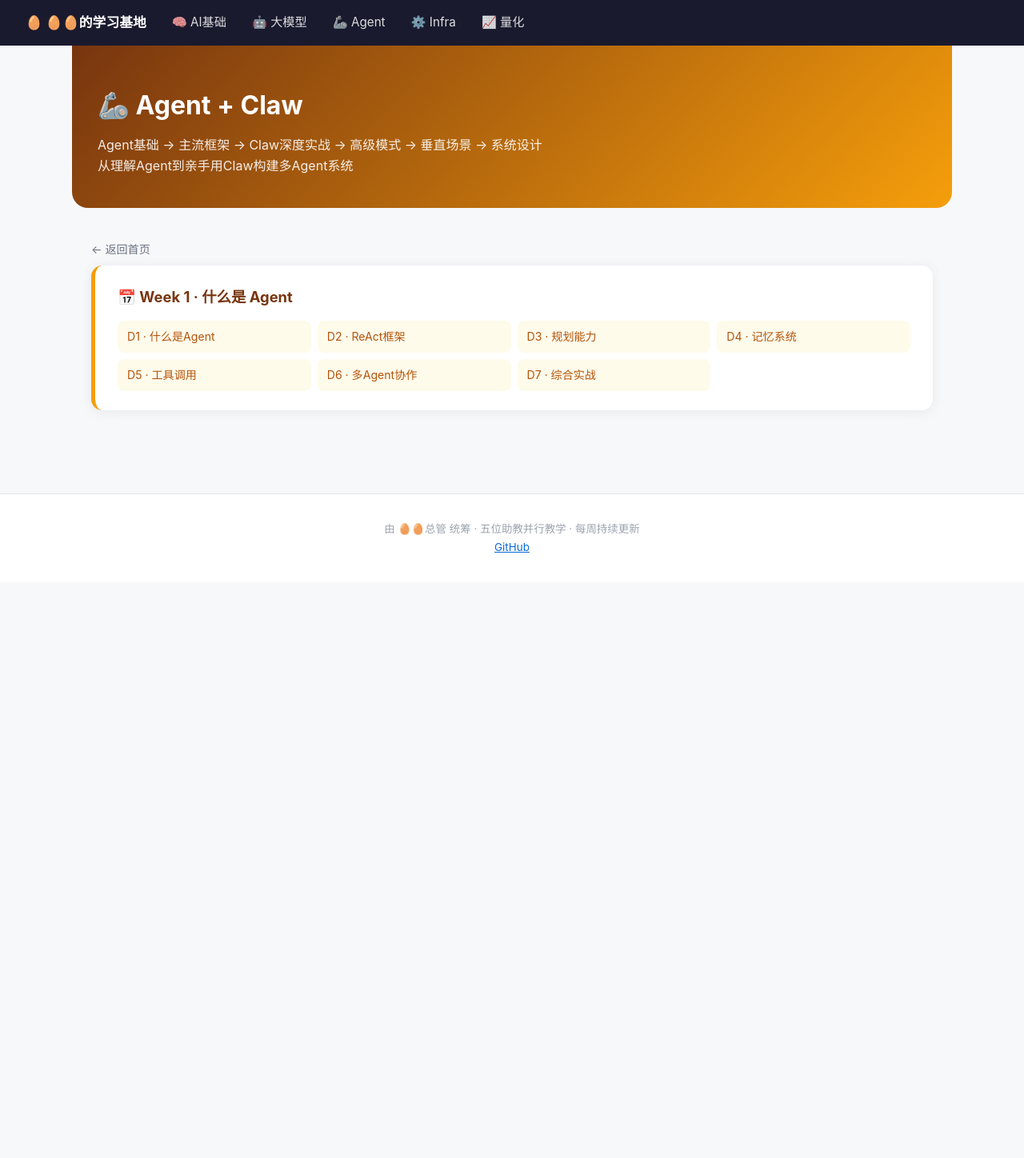
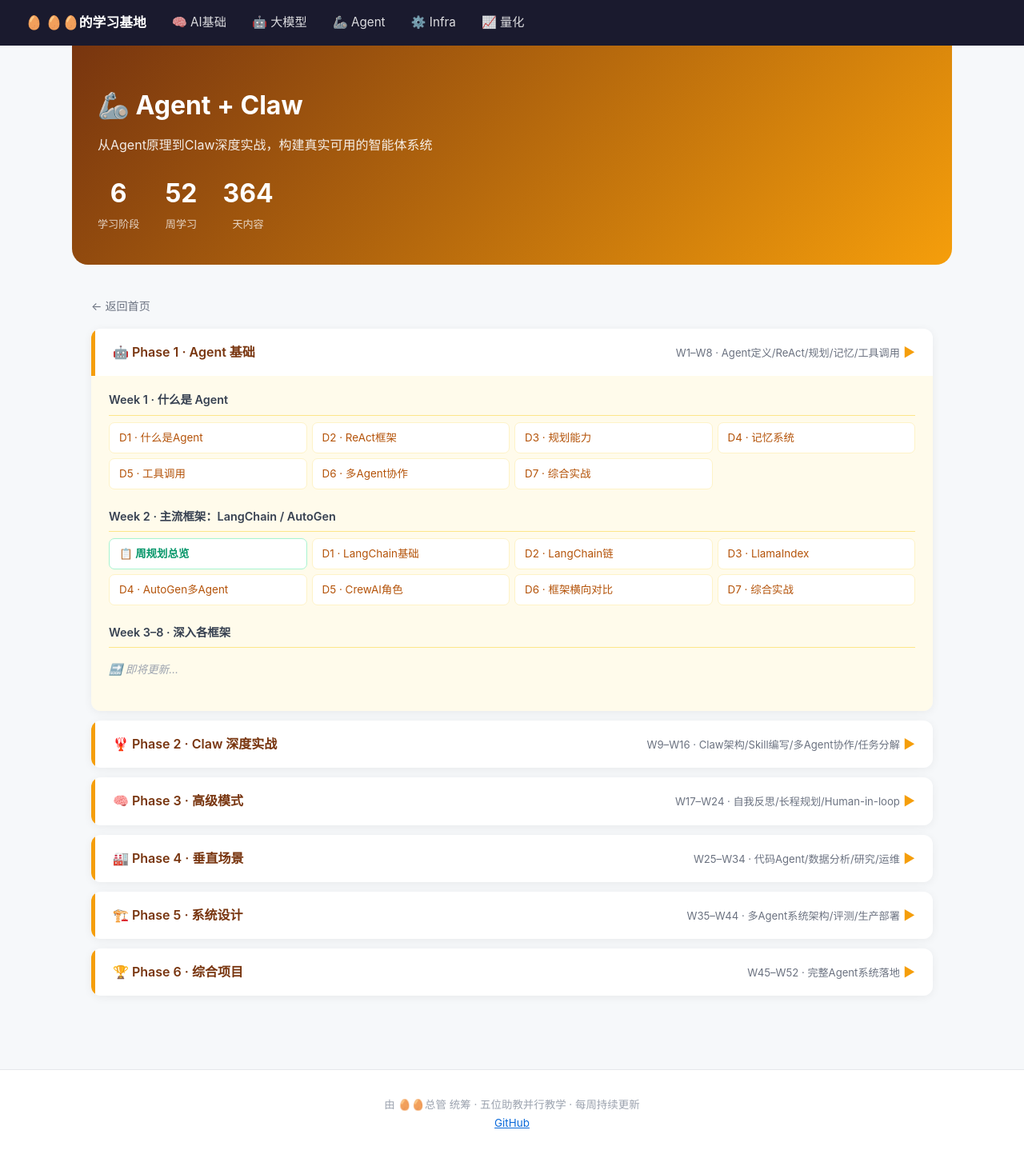
Before and after one commit to Lingbo-Huang/dandan-learn, a Jekyll site: the page built from agent/index.md, in a window 1280 px wide. Shown: the whole page at 80% size. Built offline with Jekyll 4.4.1, drawn with Linux system fonts in a browser that asks for light colours; before the commit the page ends 900 px from its top, so only the background shows below that.

Commit message:
Update agent/index.md

```diff
--- a/agent/index.md
+++ b/agent/index.md
@@ -6,32 +6,127 @@
 <style>
 .track-hero { background: linear-gradient(135deg, #78350f, #f59e0b); color: white; padding: 48px 32px 40px; margin: -32px -24px 40px; border-radius: 0 0 20px 20px; }
 .track-hero h1 { font-size: 2em; margin-bottom: 10px; }
-.track-hero p { opacity: 0.9; font-size: 1em; line-height: 1.6; }
-.week-card { background: white; border-radius: 14px; padding: 24px 28px; margin-bottom: 24px; box-shadow: 0 2px 16px rgba(0,0,0,0.07); border-left: 5px solid #f59e0b; }
-.week-card h2 { font-size: 1.15em; margin-bottom: 14px; color: #78350f; }
-.week-card ul { list-style: none; padding: 0; margin: 0; display: grid; grid-template-columns: repeat(auto-fill, minmax(220px, 1fr)); gap: 8px; }
-.week-card ul li a { display: block; padding: 8px 12px; background: #fffbeb; border-radius: 8px; color: #b45309; text-decoration: none; font-size: 0.88em; transition: background 0.15s; }
-.week-card ul li a:hover { background: #fef3c7; text-decoration: none; }
-.back { margin-bottom: 8px; font-size: 0.88em; }
+.track-hero p { opacity: 0.9; line-height: 1.6; }
+.track-hero .stats { display: flex; gap: 32px; margin-top: 20px; }
+.track-hero .stat { text-align: center; }
+.track-hero .stat .num { font-size: 2em; font-weight: 700; }
+.track-hero .stat .label { font-size: 0.82em; opacity: 0.75; }
+.back { margin-bottom: 16px; font-size: 0.88em; }
 .back a { color: #6b7280; text-decoration: none; }
+.phase { margin-bottom: 12px; border-radius: 12px; overflow: hidden; box-shadow: 0 2px 12px rgba(0,0,0,0.06); }
+.phase-header { display: flex; align-items: center; justify-content: space-between; padding: 16px 22px; background: white; cursor: pointer; border-left: 5px solid #f59e0b; user-select: none; }
+.phase-header:hover { background: #fffbeb; }
+.phase-header .phase-title { font-weight: 600; font-size: 1em; color: #78350f; }
+.phase-header .phase-meta { font-size: 0.82em; color: #6b7280; }
+.phase-header .arrow { transition: transform 0.2s; color: #f59e0b; }
+.phase-body { display: none; background: #fffbeb; padding: 12px 22px 16px; }
+.phase.open .phase-body { display: block; }
+.phase.open .arrow { transform: rotate(90deg); }
+.week-section { margin-bottom: 16px; }
+.week-title { font-size: 0.9em; font-weight: 600; color: #374151; margin-bottom: 8px; padding: 6px 0; border-bottom: 1px solid #fde68a; }
+.day-links { display: grid; grid-template-columns: repeat(auto-fill, minmax(200px, 1fr)); gap: 6px; }
+.day-links a { display: block; padding: 7px 12px; background: white; border-radius: 7px; color: #b45309; text-decoration: none; font-size: 0.84em; border: 1px solid #fef3c7; transition: all 0.15s; }
+.day-links a:hover { background: #fef3c7; text-decoration: none; }
+.day-links a.plan { color: #059669; border-color: #a7f3d0; font-weight: 600; }
+.coming-soon { color: #9ca3af; font-size: 0.85em; font-style: italic; padding: 8px 0; }
 </style>
+
+<script>
+document.addEventListener('DOMContentLoaded', function() {
+  document.querySelectorAll('.phase-header').forEach(function(h) {
+    h.addEventListener('click', function() { h.parentElement.classList.toggle('open'); });
+  });
+  var first = document.querySelector('.phase');
+  if (first) first.classList.add('open');
+});
+</script>
 
 <div class="track-hero">
   <h1>🦾 Agent + Claw</h1>
-  <p>Agent基础 → 主流框架 → Claw深度实战 → 高级模式 → 垂直场景 → 系统设计<br>从理解Agent到亲手用Claw构建多Agent系统</p>
+  <p>从Agent原理到Claw深度实战，构建真实可用的智能体系统</p>
+  <div class="stats">
+    <div class="stat"><div class="num">6</div><div class="label">学习阶段</div></div>
+    <div class="stat"><div class="num">52</div><div class="label">周学习</div></div>
+    <div class="stat"><div class="num">364</div><div class="label">天内容</div></div>
+  </div>
 </div>
 
 <p class="back"><a href="{{ '/' | relative_url }}">← 返回首页</a></p>
 
-<div class="week-card">
-  <h2>📅 Week 1 · 什么是 Agent</h2>
-  <ul>
-    <li><a href="{{ '/agent/week01/agent-w1-what-is-agent' | relative_url }}">D1 · 什么是Agent</a></li>
-    <li><a href="{{ '/agent/week01/agent-w1-react-framework' | relative_url }}">D2 · ReAct框架</a></li>
-    <li><a href="{{ '/agent/week01/agent-w1-planning' | relative_url }}">D3 · 规划能力</a></li>
-    <li><a href="{{ '/agent/week01/agent-w1-memory-system' | relative_url }}">D4 · 记忆系统</a></li>
-    <li><a href="{{ '/agent/week01/agent-w1-tool-calling' | relative_url }}">D5 · 工具调用</a></li>
-    <li><a href="{{ '/agent/week01/agent-w1-multi-agent' | relative_url }}">D6 · 多Agent协作</a></li>
-    <li><a href="{{ '/agent/week01/agent-w1-capstone-project' | relative_url }}">D7 · 综合实战</a></li>
-  </ul>
+<div class="phase">
+  <div class="phase-header">
+    <span class="phase-title">🤖 Phase 1 · Agent 基础</span>
+    <span><span class="phase-meta">W1–W8 · Agent定义/ReAct/规划/记忆/工具调用</span> <span class="arrow">▶</span></span>
+  </div>
+  <div class="phase-body">
+    <div class="week-section">
+      <div class="week-title">Week 1 · 什么是 Agent</div>
+      <div class="day-links">
+        <a href="{{ '/agent/week01/agent-w1-what-is-agent' | relative_url }}">D1 · 什么是Agent</a>
+        <a href="{{ '/agent/week01/agent-w1-react-framework' | relative_url }}">D2 · ReAct框架</a>
+        <a href="{{ '/agent/week01/agent-w1-planning' | relative_url }}">D3 · 规划能力</a>
+        <a href="{{ '/agent/week01/agent-w1-memory-system' | relative_url }}">D4 · 记忆系统</a>
+        <a href="{{ '/agent/week01/agent-w1-tool-calling' | relative_url }}">D5 · 工具调用</a>
+        <a href="{{ '/agent/week01/agent-w1-multi-agent' | relative_url }}">D6 · 多Agent协作</a>
+        <a href="{{ '/agent/week01/agent-w1-capstone-project' | relative_url }}">D7 · 综合实战</a>
+      </div>
+    </div>
+    <div class="week-section">
+      <div class="week-title">Week 2 · 主流框架：LangChain / AutoGen</div>
+      <div class="day-links">
+        <a href="{{ '/agent/week02/agent-w2-week-plan' | relative_url }}" class="plan">📋 周规划总览</a>
+        <a href="{{ '/agent/week02/agent-w2-langchain-basics' | relative_url }}">D1 · LangChain基础</a>
+        <a href="{{ '/agent/week02/agent-w2-langchain-chains' | relative_url }}">D2 · LangChain链</a>
+        <a href="{{ '/agent/week02/agent-w2-llamaindex-intro' | relative_url }}">D3 · LlamaIndex</a>
+        <a href="{{ '/agent/week02/agent-w2-autogen-multiagent' | relative_url }}">D4 · AutoGen多Agent</a>
+        <a href="{{ '/agent/week02/agent-w2-crewai-roles' | relative_url }}">D5 · CrewAI角色</a>
+        <a href="{{ '/agent/week02/agent-w2-framework-comparison' | relative_url }}">D6 · 框架横向对比</a>
+        <a href="{{ '/agent/week02/agent-w2-capstone' | relative_url }}">D7 · 综合实战</a>
+      </div>
+    </div>
+    <div class="week-section">
+      <div class="week-title">Week 3–8 · 深入各框架</div>
+      <p class="coming-soon">🔜 即将更新…</p>
+    </div>
+  </div>
 </div>
+
+<div class="phase">
+  <div class="phase-header">
+    <span class="phase-title">🦞 Phase 2 · Claw 深度实战</span>
+    <span><span class="phase-meta">W9–W16 · Claw架构/Skill编写/多Agent协作/任务分解</span> <span class="arrow">▶</span></span>
+  </div>
+  <div class="phase-body"><p class="coming-soon">🔜 即将开启…</p></div>
+</div>
+
+<div class="phase">
+  <div class="phase-header">
+    <span class="phase-title">🧠 Phase 3 · 高级模式</span>
+    <span><span class="phase-meta">W17–W24 · 自我反思/长程规划/Human-in-loop</span> <span class="arrow">▶</span></span>
+  </div>
+  <div class="phase-body"><p class="coming-soon">🔜 即将开启…</p></div>
+</div>
+
+<div class="phase">
+  <div class="phase-header">
+    <span class="phase-title">🏭 Phase 4 · 垂直场景</span>
+    <span><span class="phase-meta">W25–W34 · 代码Agent/数据分析/研究/运维</span> <span class="arrow">▶</span></span>
+  </div>
+  <div class="phase-body"><p class="coming-soon">🔜 即将开启…</p></div>
+</div>
+
+<div class="phase">
+  <div class="phase-header">
+    <span class="phase-title">🏗️ Phase 5 · 系统设计</span>
+    <span><span class="phase-meta">W35–W44 · 多Agent系统架构/评测/生产部署</span> <span class="arrow">▶</span></span>
+  </div>
+  <div class="phase-body"><p class="coming-soon">🔜 即将开启…</p></div>
+</div>
+
+<div class="phase">
+  <div class="phase-header">
+    <span class="phase-title">🏆 Phase 6 · 综合项目</span>
+    <span><span class="phase-meta">W45–W52 · 完整Agent系统落地</span> <span class="arrow">▶</span></span>
+  </div>
+  <div class="phase-body"><p class="coming-soon">🔜 即将开启…</p></div>
+</div>
```
